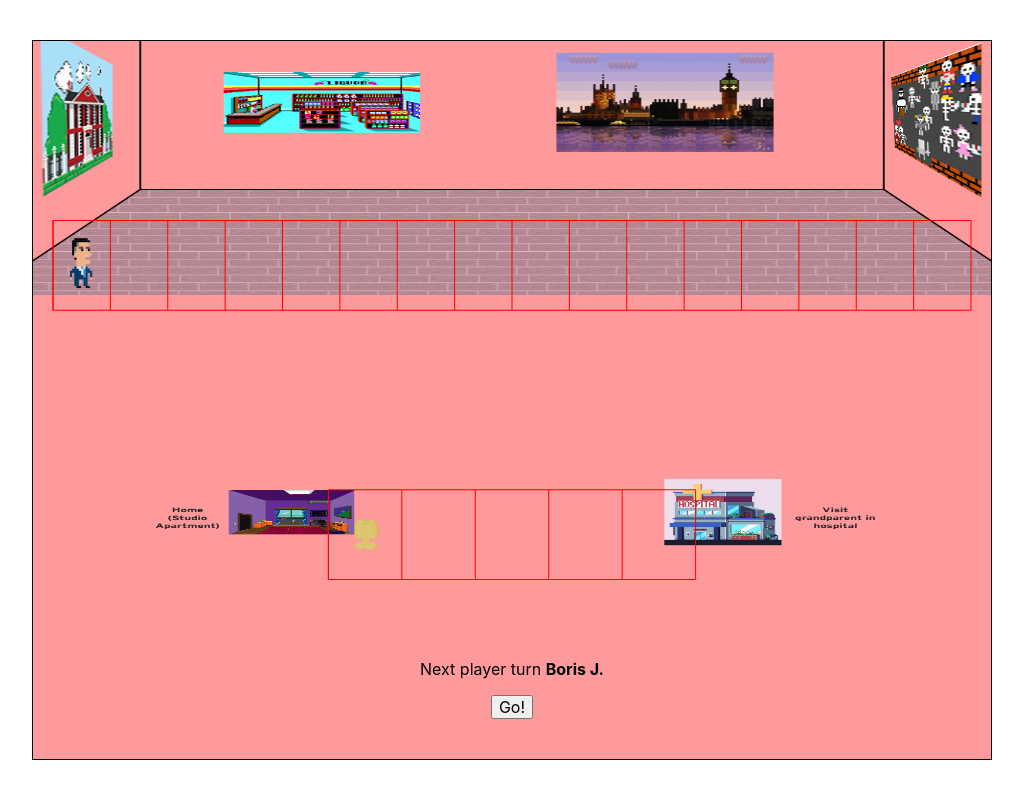
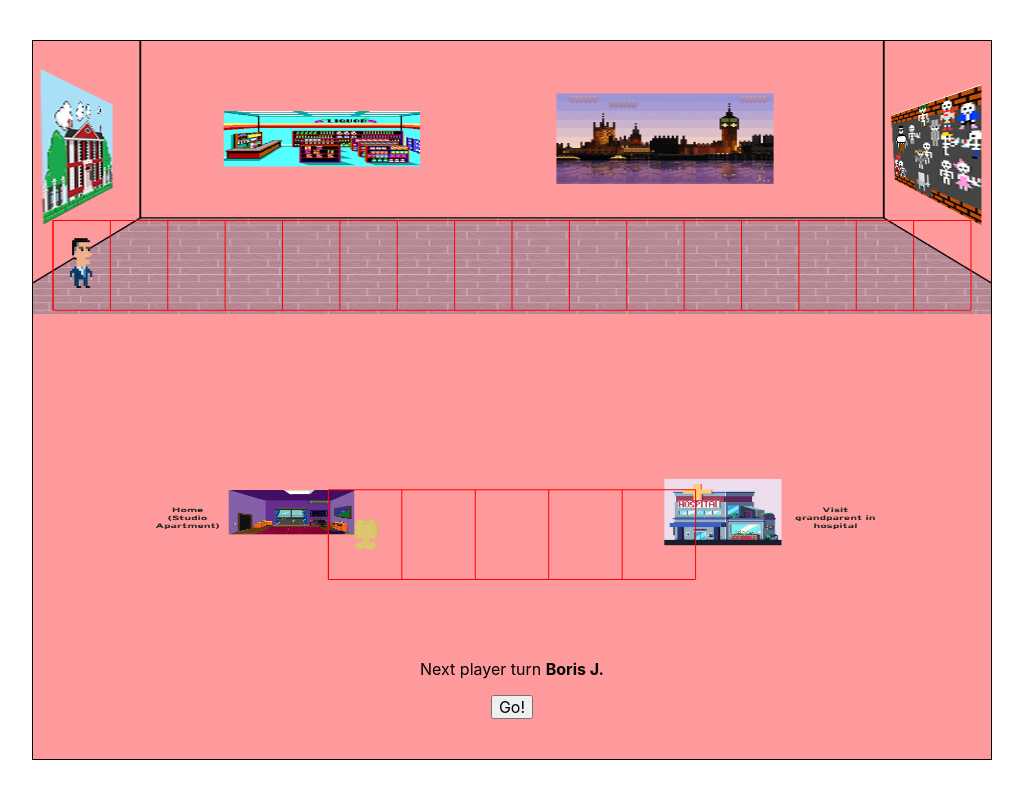
Before and after one commit to adamdavidcole/you-say-tory-we-say-party, a website built with Parcel: page src/index.html in a window 1280 px wide. Both pictures are taken after a click on the link "Begin". Shown: the whole page, without its empty margins (128-1151 px from the left). Built offline with nearby package versions, Linux system fonts and the light colour scheme.

Commit message:
keep background img in place at all aspect ratios

```diff
--- a/src/style.css
+++ b/src/style.css
@@ -223,10 +223,10 @@ body {
 /* Setting */
 #mp-track-background-container {
   position: absolute;
-  top: -46px;
+  top: 0;
   left: 0;
   width: 100%;
-  height: 300px;
+  height: 38%;
 }
 
 #mp-track-background-container img {
```
